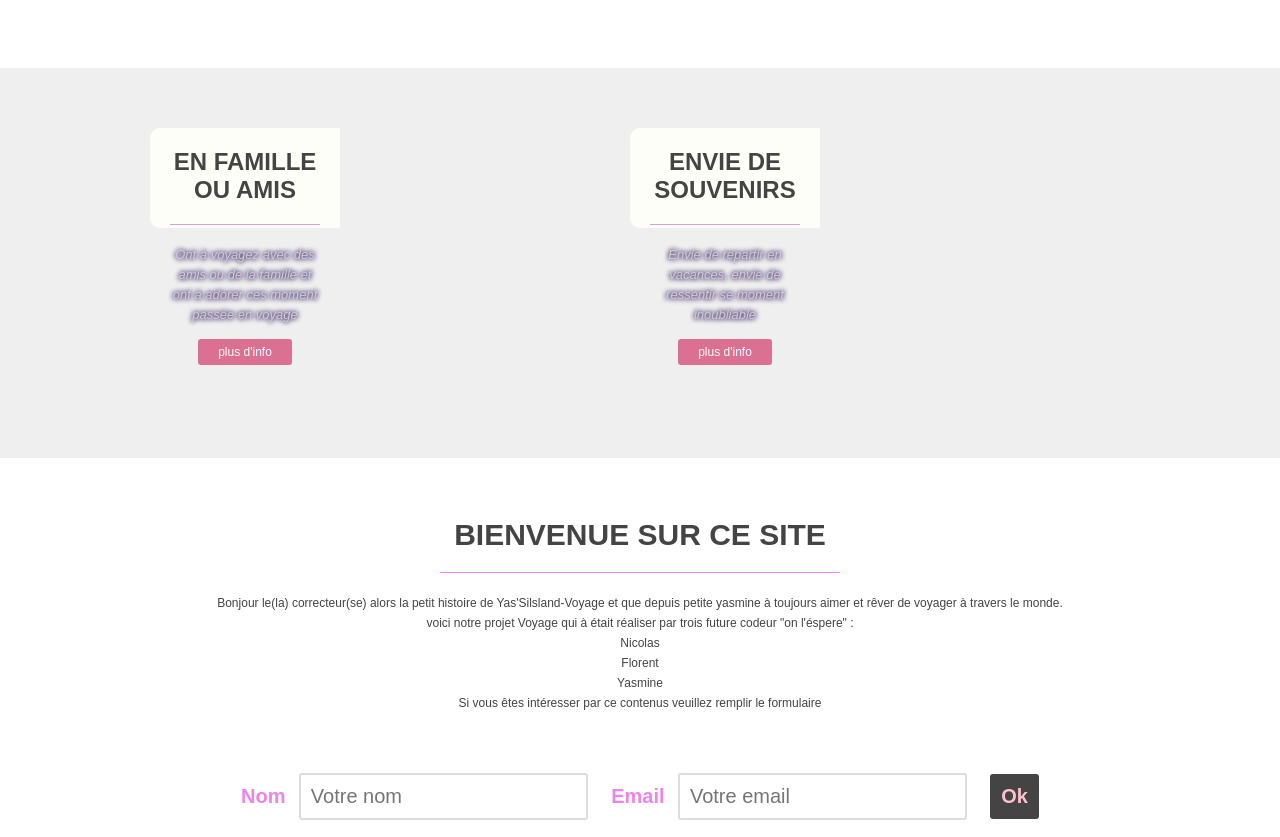
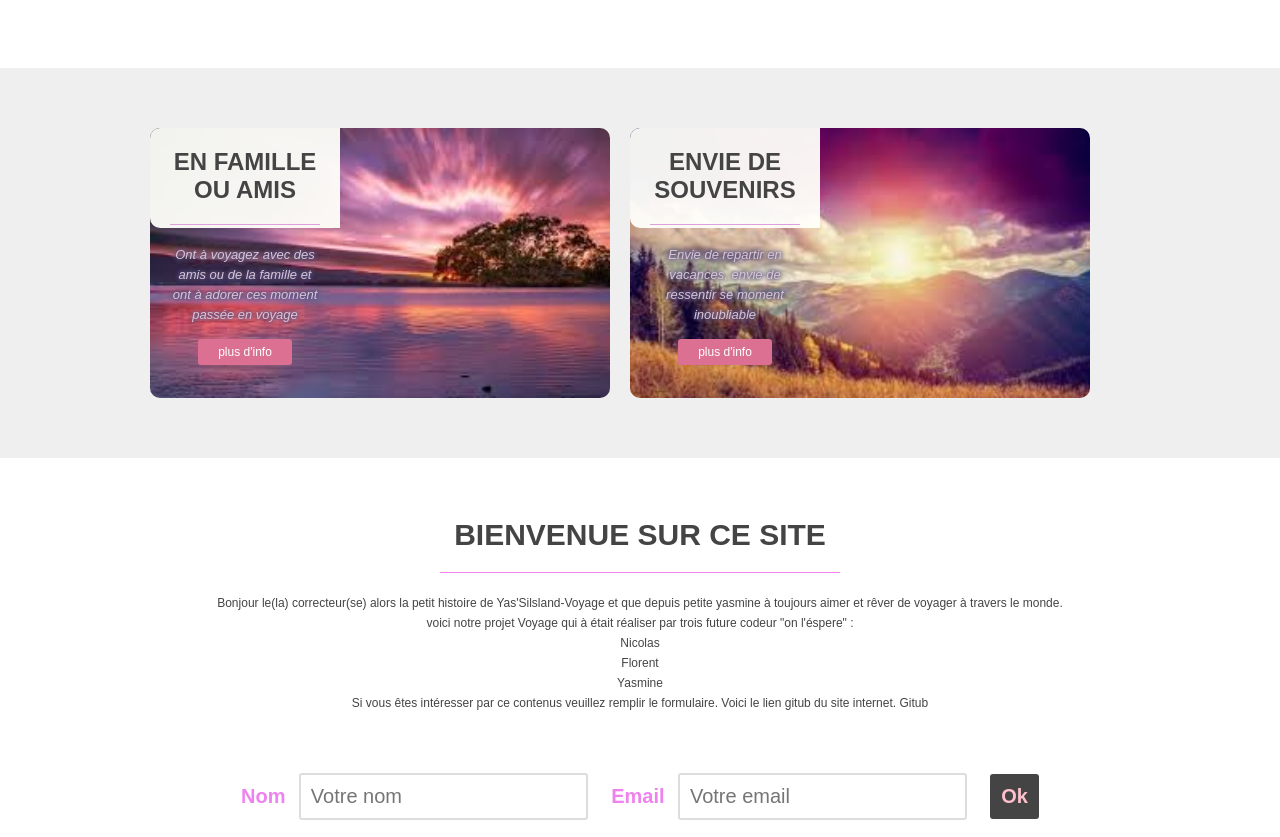
Before and after one commit to yasmine-rouabhia/voyages, a plain HTML site: page index.html in a window 1280 px wide. Shown: the part 1080-1917 px from the top of the page. Drawn offline with Linux system fonts and the light colour scheme.

Commit message:
mise a jour

```diff
--- a/index.html
+++ b/index.html
@@ -103,7 +103,9 @@
                         Nicolas<br>
                         Florent<br>
                         Yasmine<br>
-                        Si vous êtes intéresser par ce contenus veuillez remplir le formulaire
+                        Si vous êtes intéresser par ce contenus veuillez remplir le formulaire.
+                        Voici le lien gitub du site internet.
+						<a href="https://github.com/yasmine-rouabhia/voyages.git">Gitub</a>
                     </p>
                     <form>
                         <label for="name">Nom</label>
--- a/voyage1.css
+++ b/voyage1.css
@@ -300,13 +300,13 @@ nav > ul > li:hover > a{
     }
 
 #posi-1{
-    background-image: url('images\ voyages/fond2.jpg');
+    background-image: url('images_voyages/fond2.jpg');
     background-size: cover;
     background-repeat: no-repeat;
     }
 
 #posi-2{
-    background-image: url('images\ voyages/fond3.jpg');
+    background-image: url('images_voyages/fond3.jpg');
     background-size: cover;
     background-repeat: no-repeat;
     }
```
